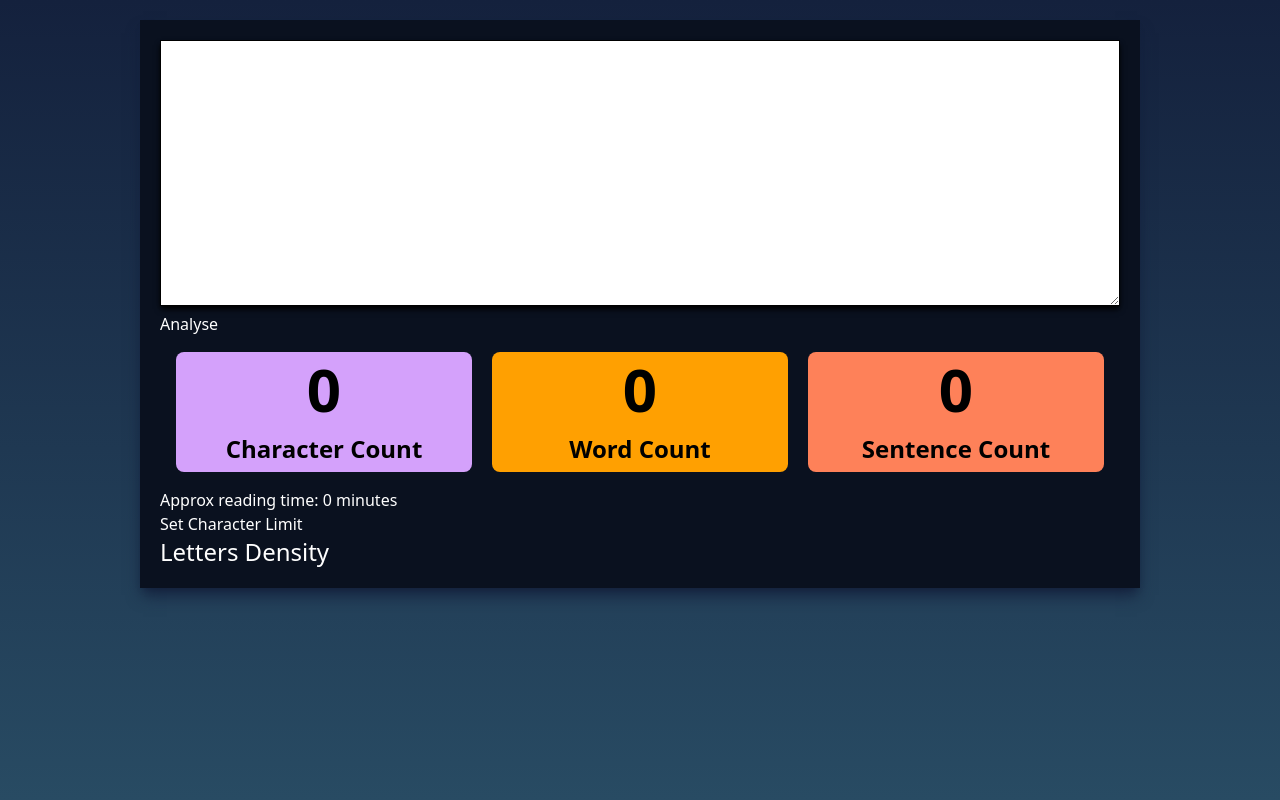
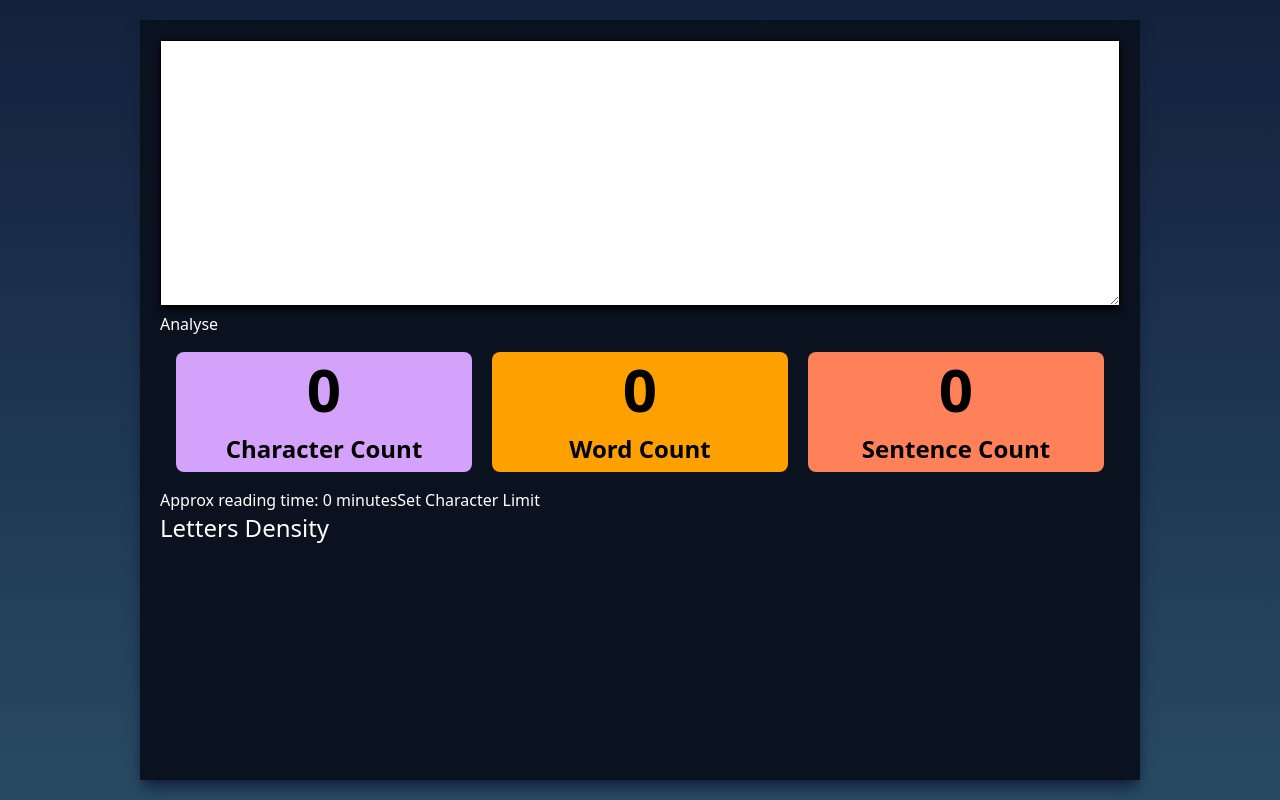
Before and after one commit to EstesJorie/LetterAnalyser, a React (Vite) app: page / in a window 1280 px wide. Built offline with nearby package versions, Linux system fonts and the light colour scheme; the HTML template or start-up script is replaced by a standard one; a web font is replaced by a local one.

Commit message:
060325 changes to character and reading boxes

```diff
--- a/src/App.jsx
+++ b/src/App.jsx
@@ -5,18 +5,19 @@ import LetterDensity from '../components/LetterDensity';
 import ReadingTime from '../components/ReadingTime';
 import CharacterLimit from '../components/CharacterLimit';
 
-
 function App() {
   const [text, setText] = useState('');
 
   return (
     <>
-      <div className='bggradient text-white w-screen min-h-screen px-35 py-5'>
+      <div className='bggradient text-white w-screen h-screen px-35 py-5'>
         <div className='mainbox w-full h-full p-5'>
           <TextGrabber setText={setText} />
           <Counts text={text}/>
-          <ReadingTime text={text} />
-          <CharacterLimit text={text} />
+          <div className="flex flex-auto pr-10">
+            <ReadingTime text={text} />
+            <CharacterLimit text={text} />
+          </div>
           <LetterDensity text={text} />
         </div>
       </div>
```
